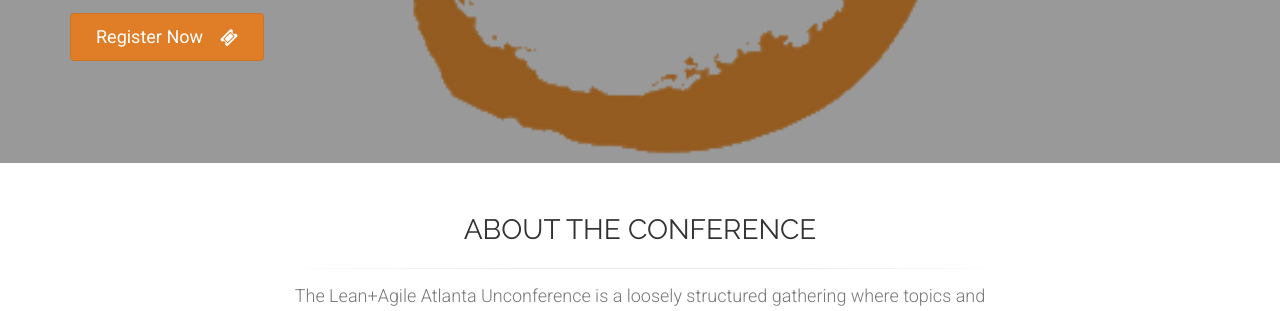
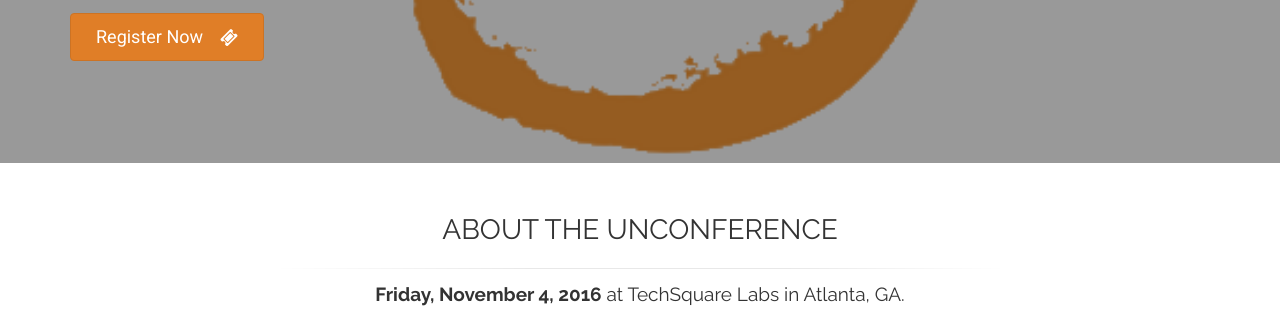
Before and after one commit to mdclement/leanagileatlanta, a plain HTML site: page index.html in a window 1280 px wide. Shown: the part 487-798 px from the top of the page. Drawn offline with Linux system fonts and the light colour scheme.

Commit message:
added the date in obvious places

```diff
--- a/index.html
+++ b/index.html
@@ -205,7 +205,9 @@
 		<section id="about" class="main-container">
 			<div class="container">
 				<div class="col-md-8 col-md-offset-2">
-					<h2 class="text-center title">About the conference</h2>
+					<h2 class="text-center title">About the unconference</h2>
+					<div class="separator"></div>
+					<h4 class="large text-center scrollspy smooth-scroll"><strong>Friday, November 4, 2016</strong> at <a href="#location">TechSquare Labs in Atlanta, GA</a>.</h4>
 					<div class="separator"></div>
 					<p class="large text-center">The Lean+Agile Atlanta Unconference is a loosely structured gathering where topics and themes are generated democratically.</p>
 				</div>
@@ -350,6 +352,8 @@
 				<div class="row">
 					<div class="col-md-8 col-md-offset-2">
 						<h2 class="text-center">Schedule</h2>
+						<div class="separator"></div>
+						<h3 class="text-center">Friday, November 4, 2016</h3>
 						<div class="separator"></div>
 						<p class="large text-center">This is the structure for the day. The specific sessions will be determined by the attendees on the day of the event.</p>
 					</div>
@@ -608,6 +612,7 @@
 							<div class="col-md-6 col-md-offset-3">
 								<div class="footer-content text-center padding-ver-clear">
 									<div class="logo-footer"><img id="logo-footer" class="center-block" src="images/lean-agile-atlanta-logo-white.png" alt=""></div>
+									<div class="text-center">Friday, November 4, 2016 @ TechSquare Labs in Atlanta, GA</div>
 									<ul class="list-inline mb-20">
 										<li><a href="mailto:info@leanagileatlanta.com" class="link-dark"><i class="text-default fa fa-envelope-o pl-10 pr-5"></i> info@leanagileatlanta.com</a></li>
 									</ul>
```
